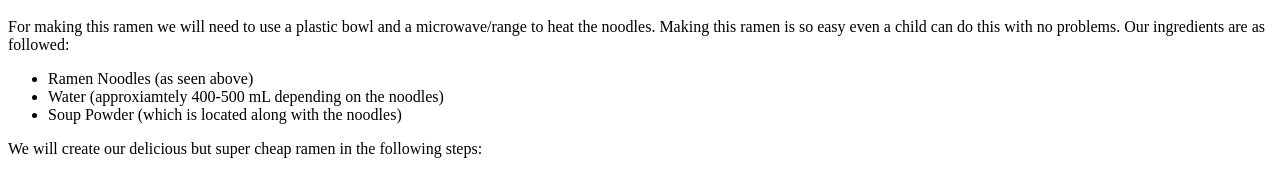
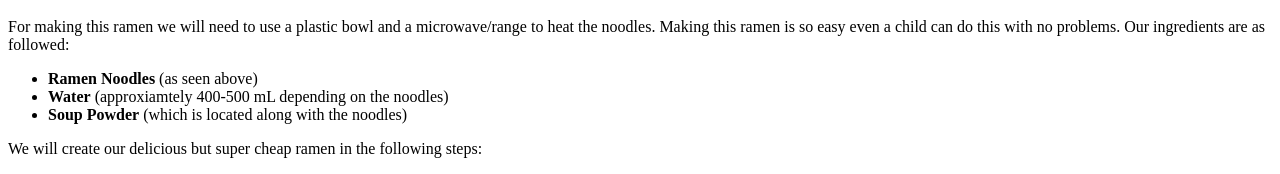
Before and after one commit to OwnzoneCrow/odin-recipes, a plain HTML site: page CheapRamen.html in a window 1280 px wide. Shown: the part 382-556 px from the top of the page. Drawn offline with Linux system fonts and the light colour scheme.

Commit message:
minor style changes

```diff
--- a/CheapRamen.html
+++ b/CheapRamen.html
@@ -11,9 +11,9 @@
         <p>For making this ramen we will need to use a plastic bowl and a microwave/range to heat the noodles. Making this ramen is so easy even a child can do this with no problems.
             Our ingredients are as followed:
             <ul>
-               <li> Ramen Noodles (as seen above) </li>
-                <li> Water (approxiamtely 400-500 mL depending on the noodles) </li>
-               <li> Soup Powder (which is located along with the noodles) </li>
+               <li> <strong>Ramen Noodles </strong>(as seen above) </li>
+                <li> <strong>Water</strong> (approxiamtely 400-500 mL depending on the noodles) </li>
+               <li> <strong>Soup Powder</strong> (which is located along with the noodles) </li>
             </ul>
         </p>
         <p>We will create our delicious but super cheap ramen in the following steps:
```
